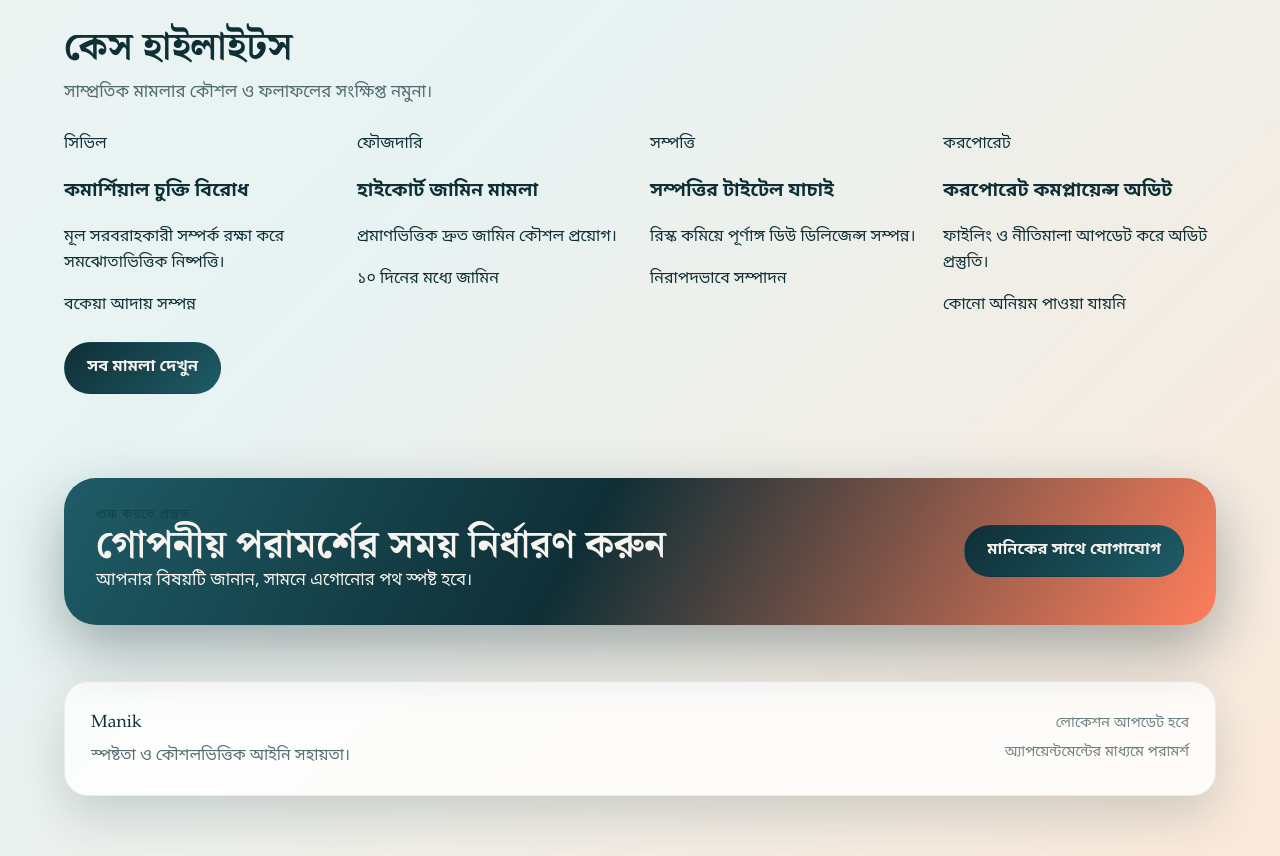
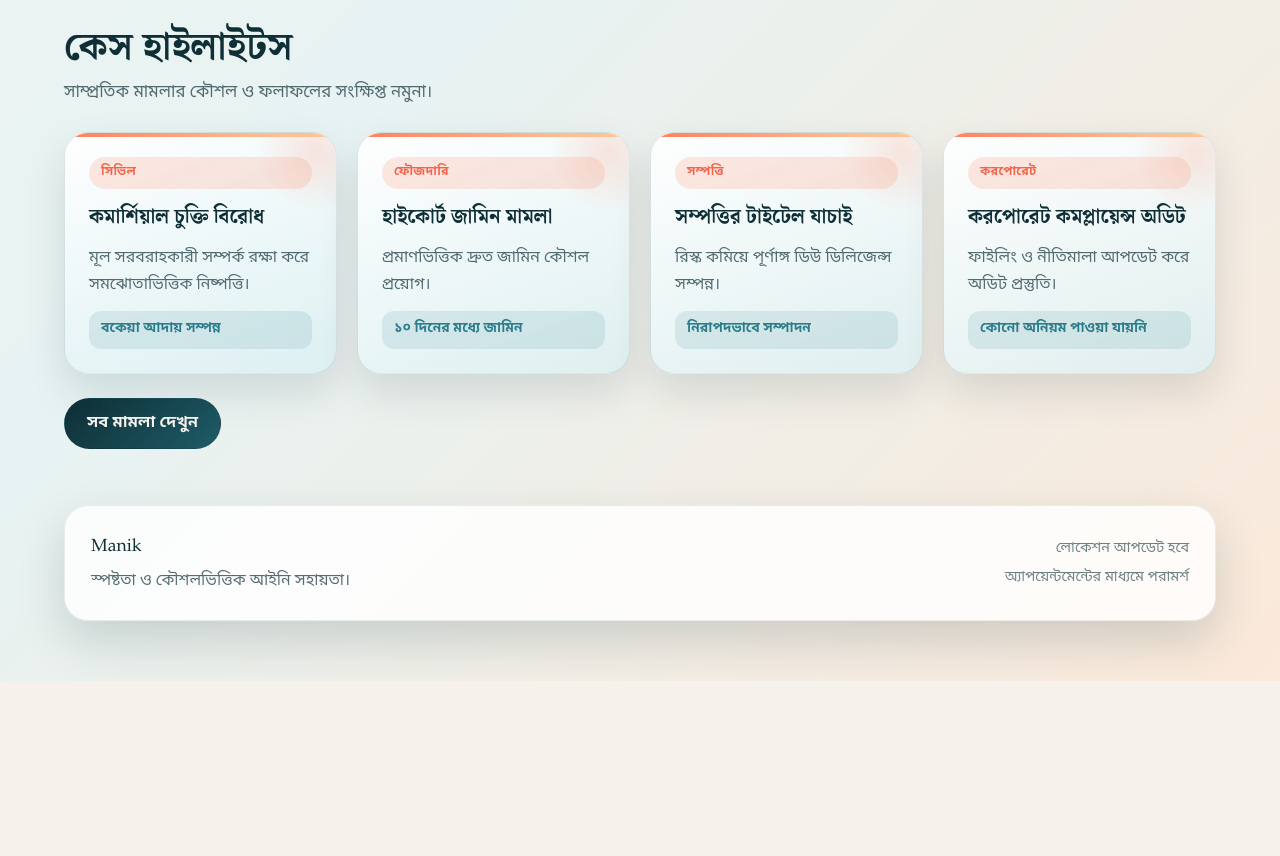
Before and after one commit to HanjalaShihab/Adv, a React (Vite) app: page / in a window 1280 px wide. Shown: the part 1360-2216 px from the top of the page. After the commit the page ends 2041 px from the top, so only its background shows below. Built offline with nearby package versions, Linux system fonts and the light colour scheme; no server answers.

Commit message:
updated homepage

```diff
--- a/src/App.css
+++ b/src/App.css
@@ -755,6 +755,80 @@
 
 .case-grid {
   grid-template-columns: repeat(auto-fit, minmax(260px, 1fr));
+}
+
+.case-card {
+  position: relative;
+  padding: 24px;
+  border-radius: var(--radius-lg);
+  background: linear-gradient(160deg, rgba(255, 255, 255, 0.95), rgba(217, 239, 242, 0.75));
+  border: 1px solid rgba(15, 47, 54, 0.1);
+  box-shadow: 0 18px 40px rgba(9, 35, 42, 0.12);
+  display: grid;
+  gap: 12px;
+  overflow: hidden;
+  transition: transform 0.3s ease, box-shadow 0.3s ease, border-color 0.3s ease;
+}
+
+.case-card::before {
+  content: '';
+  position: absolute;
+  top: 0;
+  left: 0;
+  width: 100%;
+  height: 4px;
+  background: linear-gradient(90deg, var(--accent), var(--sun));
+}
+
+.case-card::after {
+  content: '';
+  position: absolute;
+  right: -40px;
+  top: -40px;
+  width: 120px;
+  height: 120px;
+  border-radius: 50%;
+  background: radial-gradient(circle, rgba(255, 127, 92, 0.18), transparent 70%);
+}
+
+.case-card h3 {
+  margin: 0;
+  font-family: var(--font-display);
+  font-size: 1.25rem;
+  color: var(--ink);
+}
+
+.case-card p {
+  margin: 0;
+  color: rgba(15, 47, 54, 0.7);
+  line-height: 1.7;
+}
+
+.case-tag {
+  align-self: flex-start;
+  padding: 6px 12px;
+  border-radius: 999px;
+  background: rgba(255, 127, 92, 0.18);
+  color: var(--accent-strong);
+  font-size: 0.75rem;
+  font-weight: 700;
+  letter-spacing: 0.3px;
+}
+
+.case-outcome {
+  align-self: flex-start;
+  padding: 8px 12px;
+  border-radius: 12px;
+  background: rgba(43, 124, 138, 0.12);
+  color: var(--ocean);
+  font-weight: 600;
+  font-size: 0.85rem;
+}
+
+.case-card:hover {
+  transform: translateY(-6px);
+  box-shadow: 0 26px 60px rgba(9, 35, 42, 0.18);
+  border-color: rgba(255, 127, 92, 0.35);
 }
 
 .card,
--- a/src/pages/Home.jsx
+++ b/src/pages/Home.jsx
@@ -116,18 +116,6 @@ function Home() {
         </div>
       </section>
 
-      <section className="cta-banner">
-        <div>
-          <p className="eyebrow">শুরু করতে প্রস্তুত</p>
-          <h2 className="cta-title">গোপনীয় পরামর্শের সময় নির্ধারণ করুন</h2>
-          <p className="cta-subtitle">
-            আপনার বিষয়টি জানান, সামনে এগোনোর পথ স্পষ্ট হবে।
-          </p>
-        </div>
-        <Link className="button" to="/contact">
-          মানিকের সাথে যোগাযোগ
-        </Link>
-      </section>
     </div>
   )
 }
```
